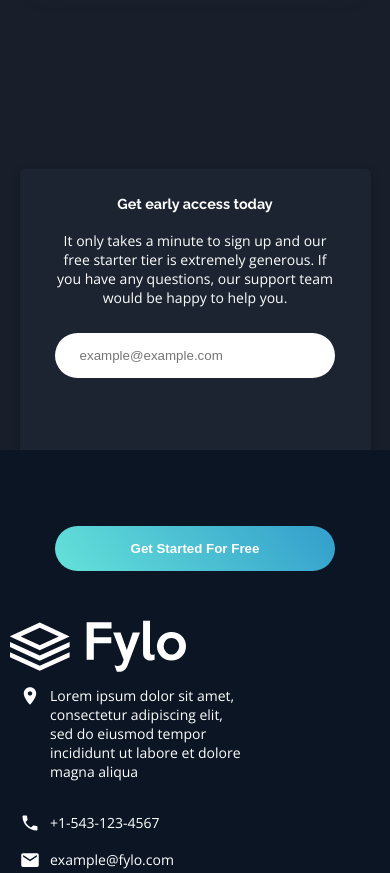
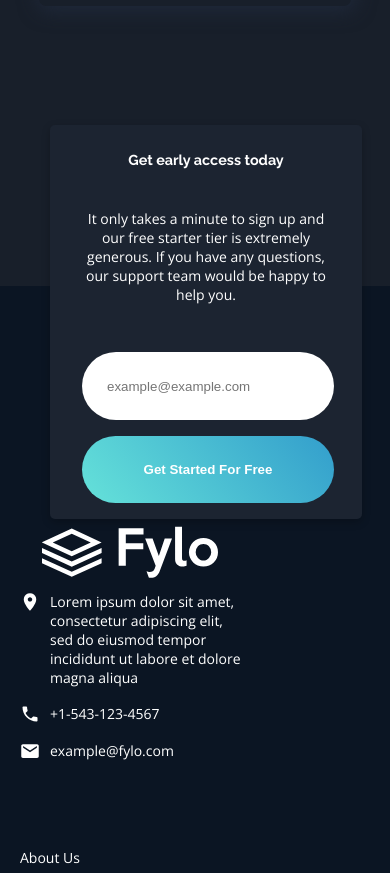
Before and after one commit to damisi00/Grp-169-Capstone-1, a plain HTML site: page index.html in a window 390 px wide. Shown: the part 2960-3833 px from the top of the page. Drawn offline with nearby package versions, Linux system fonts and the light colour scheme.

Commit message:
few changes

```diff
--- a/css/fylo.css
+++ b/css/fylo.css
@@ -61,6 +61,7 @@ body{
     color: white;
     width: 100%;
     font-weight: 400;
+    position: relative;
 }
 
 h1, h2, h3, h4, h5, h6{
@@ -74,6 +75,8 @@ h1, h2, h3, h4, h5, h6{
     color: hsl(0, 0%, 100%);
     width: 100%;
     padding: 10px;
+    padding-top: 2rem;
+    padding-bottom: -6rem;
 }
 
 .svg{
@@ -87,7 +90,6 @@ h1, h2, h3, h4, h5, h6{
 
 .footer-wrap{
     display: flex;
-    /* justify-content: space-between; */
     gap: 2rem;
     padding: 10px;
     flex-direction: column;
@@ -107,7 +109,6 @@ footer .image{
 
 footer li a{
     text-decoration: none;
-    /* list-style-position: ; */
     color: hsl(0, 0%, 100%);
 }
 
@@ -147,11 +148,6 @@ footer li:first-child{
     color: aqua;
 }
 
-
-
-
-
-/* Design for mobile  375px*/
 nav{
     display: flex;
     justify-content: space-between;
@@ -177,6 +173,10 @@ nav{
     text-decoration: none;
 }
 
+.navlinks li a:hover{
+    color: aqua;
+}
+
 #hero-section{
     background-color: var(--dark-blue-1);
 }
@@ -198,9 +198,9 @@ h1{
 }
 
 .hero-items p{
-     /* font-size: 0.86rem; */
     padding: 1rem 0;
 }
+
 button{
     background: linear-gradient(50deg, var(--accent-cyan), var(--accent-blue));
     margin: 0rem 0 2rem;
@@ -210,12 +210,17 @@ button{
     padding: 15px 70px;
     font-weight: 700;
 }
+
+button:hover{
+    background: linear-gradient(50deg, var(--accent-blue), var(--accent-cyan));
+}
+
 main{
     background-color: var(--dark-blue-2);
+    padding-bottom: 6rem;
 }
+
 #info{
-    /* background-image: url(../images/bg-curvy-mobile.svg); */
-    /* background-color: var(--dark-blue-2); */
     padding: 2rem 0 4rem;
 }
 
@@ -245,12 +250,13 @@ button{
 }
 
 #stay-productive{
-     /* background-color: var(--dark-blue-2); */
     margin-top: -5px;
 }
+
 #stay-productive p{
     padding-bottom: 0.86rem;
 }
+
 #stay-productive a{
     text-decoration: none;
     color: var(--accent-cyan);
@@ -275,10 +281,8 @@ button{
 }
 
 #testimonials{
-    /* background-color: var(--dark-blue-2); */
     padding: 5rem 0 10rem;
     margin-top: -5px;
-
 }
 
 .t-container{
@@ -325,44 +329,53 @@ button{
 }
 
 #early-access{
-    /* background-color: var(--dark-blue-3); */
-
+    position: relative;
+    display: flex;
+    justify-content: center;
+    align-items: center;
 }
 
 .access-container{
     background-color: var(--dark-blue-1);
     box-shadow: rgba(0, 0, 0, 0.24) 0 3px 8px;
     border-radius: 5px;
-    width: 90%;
-    margin: 0 auto -35%;
-    z-index: 3;
-}
-
-.access-text{
-    width: 80%;
-    margin: 0 auto;
-    padding: 1rem 0;
+    left: 15rem;
+    top: -35px;
     text-align: center;
+    padding: 1rem ;
+    position: absolute;
+    max-width: 750px;
+    width: 66%;
+    min-width: 300px;
 }
 
 .access-text p{
-    padding: 0.625rem 0;
+    padding: 2rem 15px;
 }
 
 form{
     display: flex;
-    justify-content: space-between;
-    align-items: center;
-    flex-direction: column;
-    height: 30vh;
+    justify-content: center;
     padding-top: 1rem;
-    width: 100%;
+}
+
+#my-input{
+    width: 60%;
+    max-width: 600px;
+    height: 8vh;
+}
+
+#my-button{
+    width: 25%;
+    max-width: 600px;
+    margin-left: 1rem;
+    height: 8vh;
+    padding: 0px 5px;
 }
 
 input, form button{
     border: transparent;
     border-radius: 85px;
-    width: 100%;
     margin-bottom: 0;
 }
 
@@ -371,8 +384,8 @@ input{
 }
 
 form button{
-    padding-left:15px ;
-    padding-right: 15px;
+    padding-left:2px ;
+    padding-right: 2px;
 }
 
 /* Design for desktop screens of  <= 1440px */
@@ -392,59 +405,84 @@ form button{
         width:fit-content;
     }
 }
+
 @media screen and (min-width:600px) and (max-width: 1440px) {
     .nav-brand{
         width: 10%;
     }
+
+    #my-input{
+        height: 8vh;
+    }
+
+    #my-button{
+        height: 8vh;
+    }
+
     .navlinks{
         width: 25%;
     }
+
     .hero-items{
         width: 40%;
     }
+
     .container{
         flex-direction: row;
     }
+
     .info-card{
         width: 40%;
     }
+
     .productive-container{
         flex-direction: row;
         justify-content: space-between;
         align-items: center;
     }
+
     .productive-txt, .productive-img{
         width: 47%;
     }
+
     .t-cards{
         flex-direction: row;
     }
+
     .quote{
         width: 5%;
     }
+
     .t-container{
     width: 90%;
     }
+
     .t-card{
         margin-right: 1rem;
     }
+
     .access-container{
         margin-bottom: -10%;
     }
+
     form{
         flex-direction: row;
         height: auto;
     }
+
     footer{
         font-size: 11px;
     }
+
     footer .image{
         width: 85%;
         margin:8rem auto 0;
     }
+
     footer .image img{
         width: 10%;
     }
+
     .footer-wrap{
         display: flex;
         justify-content: space-between;
@@ -456,13 +494,15 @@ form button{
     }
 }
 
-
-
-/* @media screen and (max-width: 1165px) {
+@media screen and (max-width: 1165px) {
     .footer-wrap{
         display: grid;
         grid-template-rows: 7rem 9rem 17rem 5rem;
         gap: 0px;
+    }
+
+    .footer-container{
+        padding-top: 15rem;
     }
 
     .inner{
@@ -471,8 +511,58 @@ form button{
     }
 
     .socials{
-        margin-left: 19rem;
+        margin-left: 25rem;
     }
+
+    .access-container{
+        width: 80%;
+        max-width: 600px;
+        padding: 2.5rem 2rem;
+    }
+
+    #my-input{
+        height: 8vh;
+        width: 90%;
+        margin-left: 1rem;
+    }
+
+    #my-button{
+        height: 8vh;
+        width: 90%;
+    }
+
+    form button{
+        margin-top: 1rem;
+    }
+
+    form{
+        flex-direction: column;
+    }
+}
+
+@media screen and (max-width: 800px){
+    #early-access{
+        position: relative;
+        display: flex;
+        justify-content: center;
+        align-items: center;
+    }
+
+    .access-container{
+        position: absolute;
+        left: 50px;
+        top: -65px;
+        padding: 1rem ;
+    }
+
+    .footer-container{
+        padding-top: 9rem;
+    }
+
+    .socials{
+        margin-left: 15rem;
+    }
+
 }
 
 @media screen and (max-width: 630px){
@@ -483,10 +573,15 @@ form button{
 
 @media screen and (max-width: 415px){
     .socials{
-        margin-left: 8rem;
+        margin-left: 9rem;
     }
     .svg{
         padding-left: 2rem;
+    }
+
+    .footer-container{
+        padding-top: 5rem;
+    padding-bottom: -6rem;
     }
 }
 
@@ -494,4 +589,4 @@ form button{
     .socials{
         margin-left: 5rem;
     }
-} */
+}
--- a/index.html
+++ b/index.html
@@ -25,7 +25,7 @@
     <section id="hero-section">
         <div class="hero-items">
             <img src="./images/illustration-intro.png" alt="illustration-intro" class="">
-            <h1 class="">All your files in one secure location, accessible anywhere.</h1>
+            <h1 class="">All your files in one secure location,<br> accessible anywhere.</h1>
             <p class="">Fylo stores all your most important files in one secure location. Access them wherever you need, share and collaborate with friends family, and co-workers.</p>
             <button type="button">Get Started</button>
         </div>
@@ -66,7 +66,7 @@
                     <p>Never let location be an issue when accessing your files. Fylo has you covered for all of your file storage needs.</p>
                     <p>Securely share files and folders with friends, family and colleagues for live collaboration. No email
                     attachments required.</p>
-                <a href="#" class="">See how Fylo works
+                    <a href="#" class="p-text">See how Fylo works
                         <img src="./images/icon-arrow.svg" alt="icon-arrow" class="">
                     </a>
                 </div>
@@ -122,12 +122,11 @@
                     <h2>Get early access today</h2>
                     <p>It only takes a minute to sign up and our free starter tier is extremely generous. If you have any questions, our support team would be happy to help you.</p>
                     <form>
-                    <input type="email" name="email"  id="" placeholder="example@example.com" required>
-                    <button type="submit"> Get Started For Free</button>
+                        <input type="email" name="email"  id="my-input" placeholder="example@example.com" required>
+                        <button type="submit" id="my-button"> Get Started For Free</button>
                     </form>
                 </div>
             </div>
-
         </section>
    </main>
     <footer>
```
Lines whose indentation alone changed are shown as unchanged.
